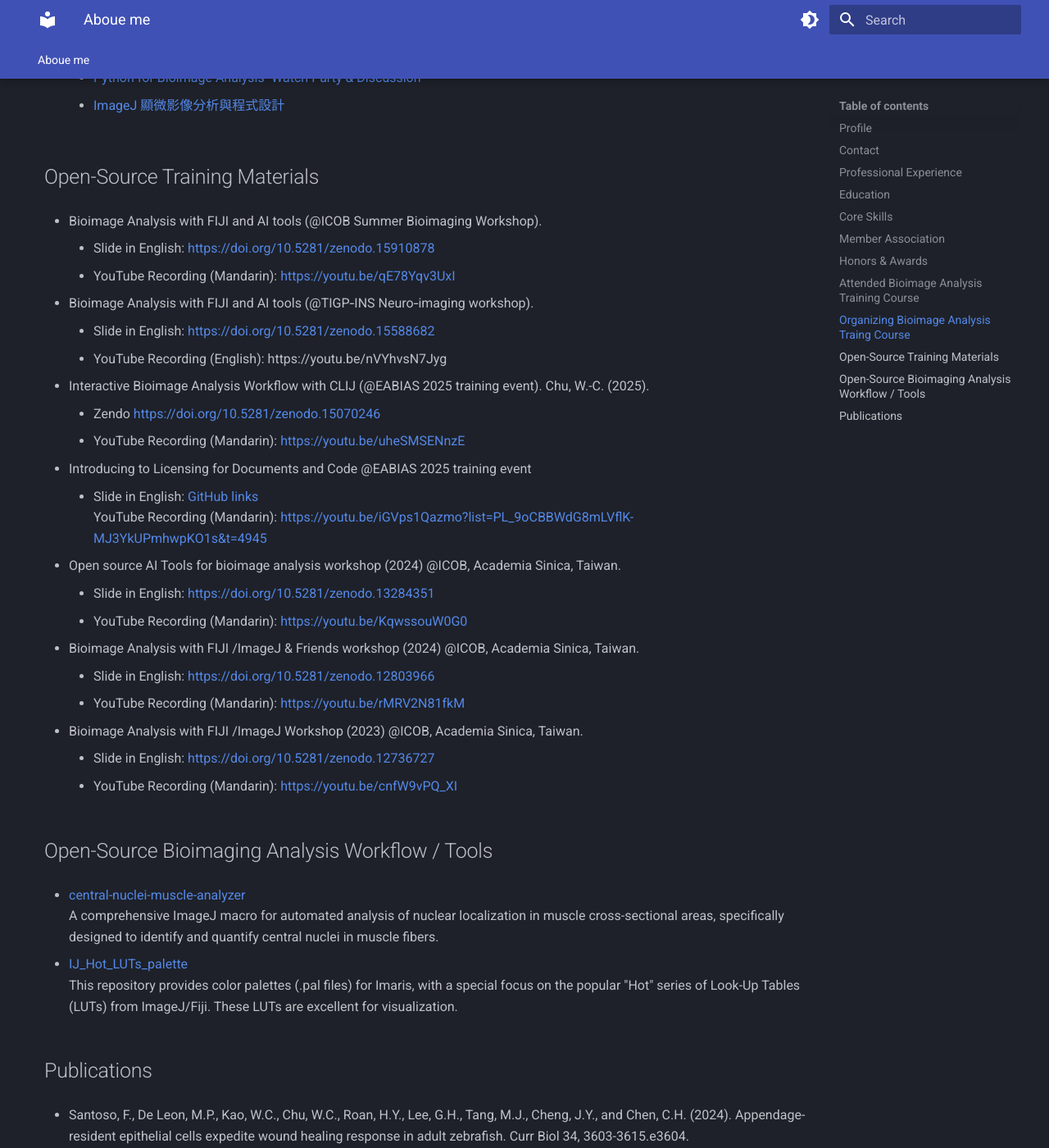
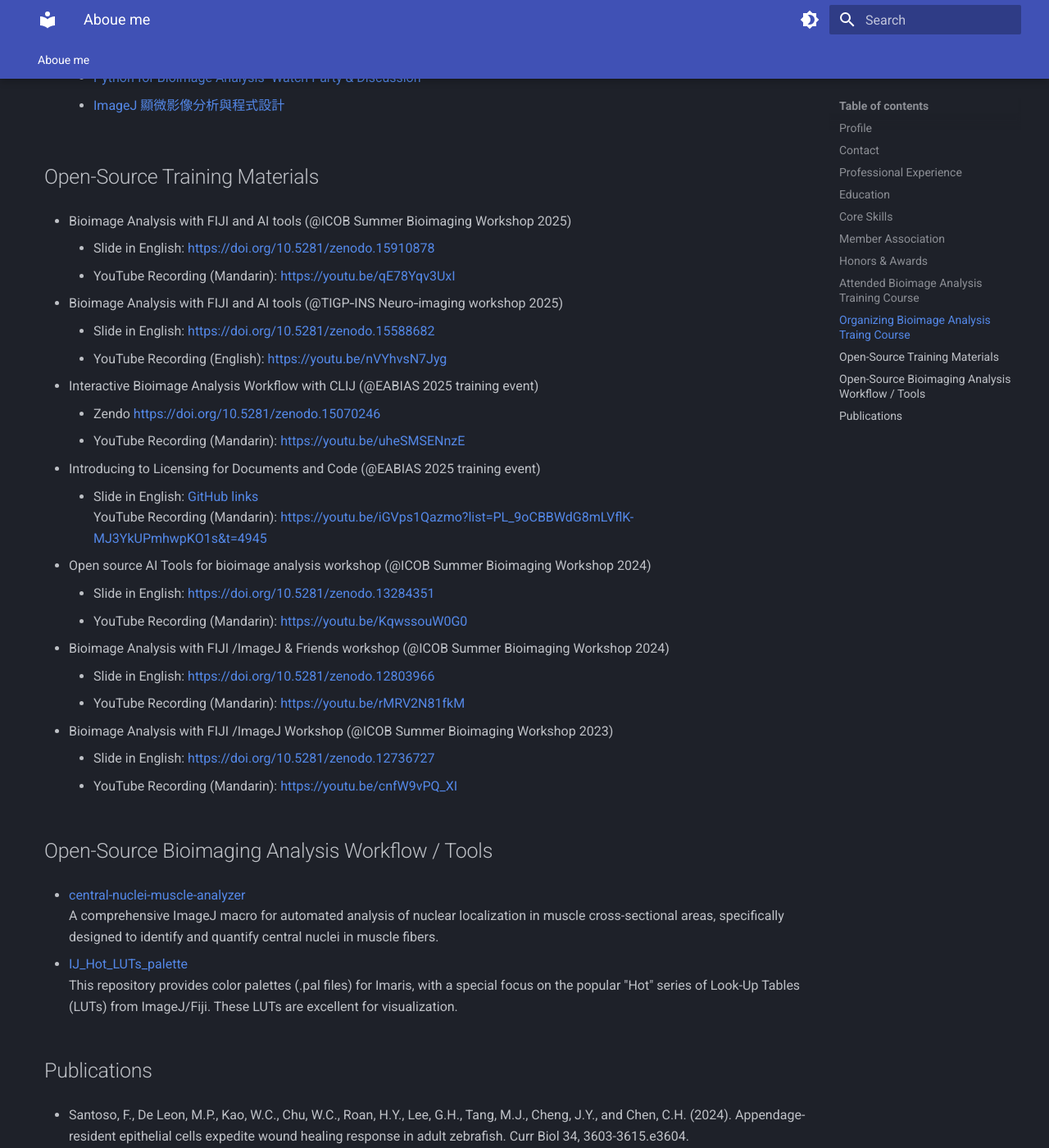
Before and after one commit to WeiChenChu/weichenchu.github.io, an MkDocs documentation site: the page built from docs/index.md, in a window 1280 px wide and 1400 px high, scrolled down 3505 px. Shown: the whole window at 82% size. Built offline with MkDocs 1.6.1 and Material for MkDocs 9.7.7, drawn with Linux system fonts in a browser that asks for light colours.

Commit message:
update for layout

```diff
--- a/docs/index.md
+++ b/docs/index.md
@@ -93,31 +93,31 @@
 
 
 ## Open-Source Training Materials
-- Bioimage Analysis with FIJI and AI tools (@ICOB Summer Bioimaging Workshop).
+- Bioimage Analysis with FIJI and AI tools (@ICOB Summer Bioimaging Workshop 2025)
     - Slide in English: [https://doi.org/10.5281/zenodo.15910878](https://doi.org/10.5281/zenodo.15910878)
     - YouTube Recording (Mandarin): [https://youtu.be/qE78Yqv3UxI](https://youtu.be/qE78Yqv3UxI)
 
-- Bioimage Analysis with FIJI and AI tools (@TIGP‐INS Neuro‐imaging workshop).
+- Bioimage Analysis with FIJI and AI tools (@TIGP‐INS Neuro‐imaging workshop 2025)
     - Slide in English: [https://doi.org/10.5281/zenodo.15588682](https://doi.org/10.5281/zenodo.15588682)
-    - YouTube Recording (English): https://youtu.be/nVYhvsN7Jyg
+    - YouTube Recording (English): [https://youtu.be/nVYhvsN7Jyg](https://youtu.be/nVYhvsN7Jyg)
 
-- Interactive Bioimage Analysis Workflow with CLIJ (@EABIAS 2025 training event). Chu, W.-C. (2025).
+- Interactive Bioimage Analysis Workflow with CLIJ (@EABIAS 2025 training event)
     - Zendo [https://doi.org/10.5281/zenodo.15070246](https://doi.org/10.5281/zenodo.15070246)
     - YouTube Recording (Mandarin): [https://youtu.be/uheSMSENnzE](https://youtu.be/uheSMSENnzE)
 
-- Introducing to Licensing for Documents and Code @EABIAS 2025 training event
+- Introducing to Licensing for Documents and Code (@EABIAS 2025 training event)
     - Slide in English: [GitHub links](https://github.com/EABIAS/2025-ImageJ-Micro-Image-Analysis-and-Programming_Taipei/blob/main/Lesson_07_Workflow/Lesson_07_Licensing_20250428_v1p1.pdf)
 YouTube Recording (Mandarin): [https://youtu.be/iGVps1Qazmo?list=PL_9oCBBWdG8mLVflK-MJ3YkUPmhwpKO1s&t=4945](https://youtu.be/iGVps1Qazmo?list=PL_9oCBBWdG8mLVflK-MJ3YkUPmhwpKO1s&t=4945)
 
-- Open source AI Tools for bioimage analysis workshop (2024) @ICOB, Academia Sinica, Taiwan.
+- Open source AI Tools for bioimage analysis workshop (@ICOB Summer Bioimaging Workshop 2024)
     - Slide in English:  [https://doi.org/10.5281/zenodo.13284351](https://doi.org/10.5281/zenodo.13284351)
     - YouTube Recording (Mandarin): [https://youtu.be/KqwssouW0G0](https://youtu.be/KqwssouW0G0)
 
-- Bioimage Analysis with FIJI /ImageJ & Friends workshop (2024) @ICOB, Academia Sinica, Taiwan.
+- Bioimage Analysis with FIJI /ImageJ & Friends workshop (@ICOB Summer Bioimaging Workshop 2024)
     - Slide in English: [https://doi.org/10.5281/zenodo.12803966](https://doi.org/10.5281/zenodo.12803966)
     - YouTube Recording (Mandarin): [https://youtu.be/rMRV2N81fkM](https://youtu.be/rMRV2N81fkM)
 
-- Bioimage Analysis with FIJI /ImageJ Workshop (2023) @ICOB, Academia Sinica, Taiwan.
+- Bioimage Analysis with FIJI /ImageJ Workshop (@ICOB Summer Bioimaging Workshop 2023)
     - Slide in English: [https://doi.org/10.5281/zenodo.12736727](https://doi.org/10.5281/zenodo.12736727)
     - YouTube Recording (Mandarin): [https://youtu.be/cnfW9vPQ_XI](https://youtu.be/cnfW9vPQ_XI)
 
@@ -137,6 +137,7 @@
 Source Code: [https://github.com/WeiChenChu/Cell_Dist_Mesh_Generator](https://github.com/WeiChenChu/Cell_Dist_Mesh_Generator)
 
 -  Chu, W.C., Hayashi S. (2021) Mechano-chemical enforcement of tendon apical ECM into nano-filaments during Drosophila flight muscle development. Curr. Biol. 31, 1366–1378 (Commented in Curr. Biol. 31, R330–R358)
+
 - Yeh, P.A., Liu Y.H., Chu W.C., Liu J.Y., Sun Y.H. (2018) Glial expression of disease-associated poly-glutamine proteins impairs the blood–brain barrier in Drosophila. Hum. Mol. Genet. 27, 2546-2562
 
 - Chu, W.C., Lee Y.M., Sun Y.H. (2013) FGF /FGFR signal induces trachea extension in the Drosophila visual system. PLOS ONE 8, e73878
```
